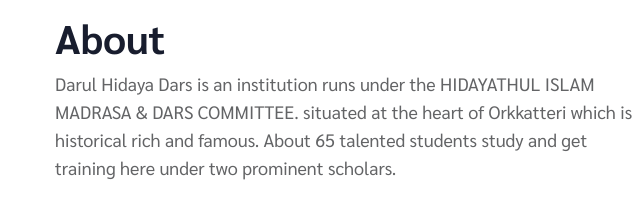
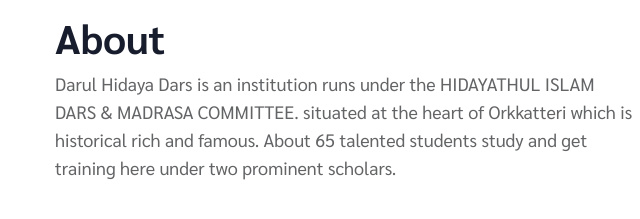
Before and after one commit to shibilii/darulhidayadars, a plain HTML site: page index.html in a window 1280 px wide. Shown: the part 824-1043 px from the top of the page, 0-640 px from the left. Drawn offline with Linux system fonts and the light colour scheme.

Commit message:
Update index.html

```diff
--- a/index.html
+++ b/index.html
@@ -102,7 +102,7 @@
                 <div class="w3ab-left-top col-lg-6 mt-lg-0 mt-4 pt-lg-0 pt-2">
 
                     <h4 class="title-w3l mb-2">About</h4>
-                    <p class="my-3"> Darul Hidaya Dars is an institution runs under the HIDAYATHUL ISLAM MADRASA & DARS COMMITTEE. situated at the heart of Orkkatteri which is historical rich and famous. About 65 talented students study and get training here under two prominent scholars. </p>
+                    <p class="my-3"> Darul Hidaya Dars is an institution runs under the HIDAYATHUL ISLAM DARS & MADRASA COMMITTEE. situated at the heart of Orkkatteri which is historical rich and famous. About 65 talented students study and get training here under two prominent scholars. </p>
 
                     <a href="about.html" class="btn btn-style btn-primary mt-4">Learn More</a>
                 </div>
```
